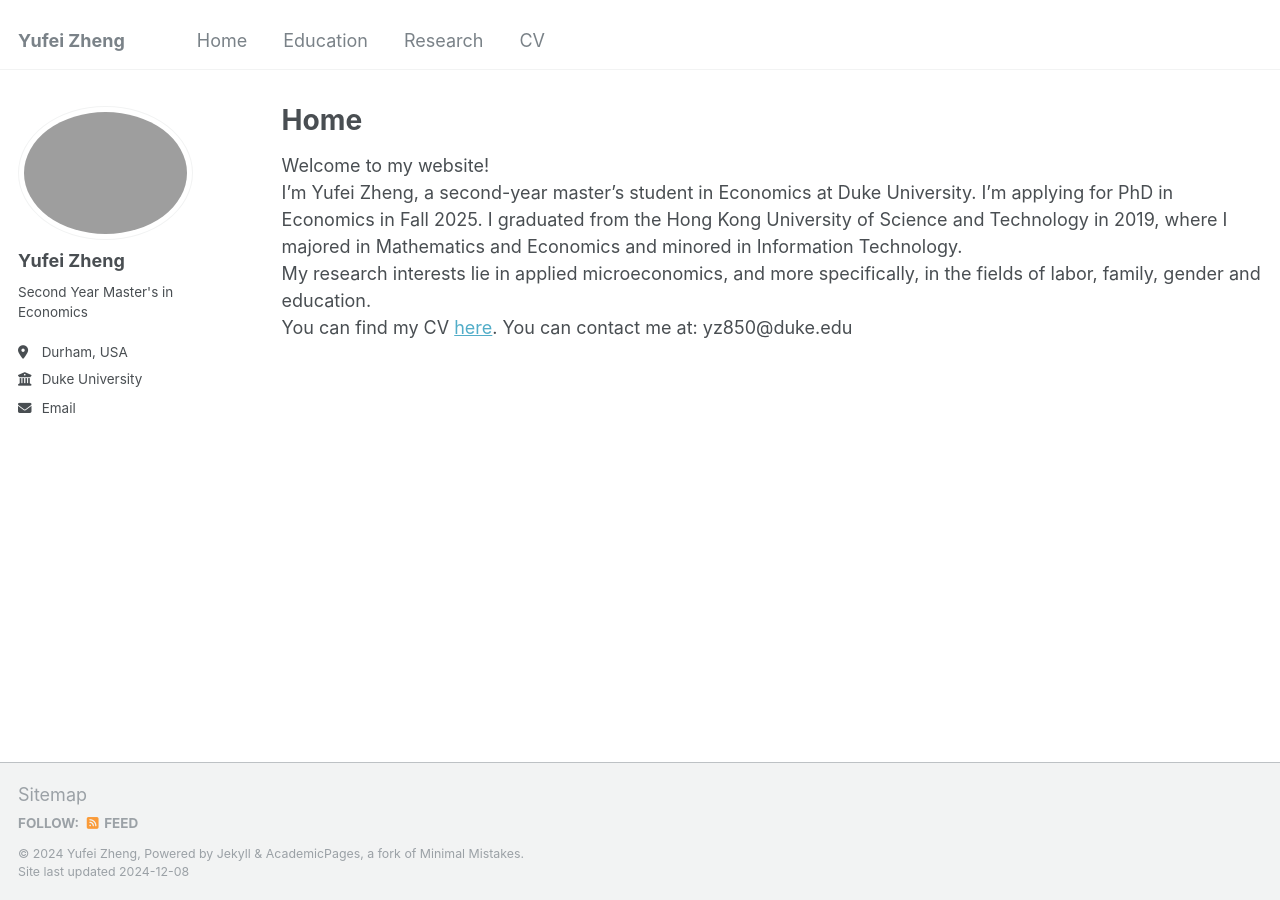
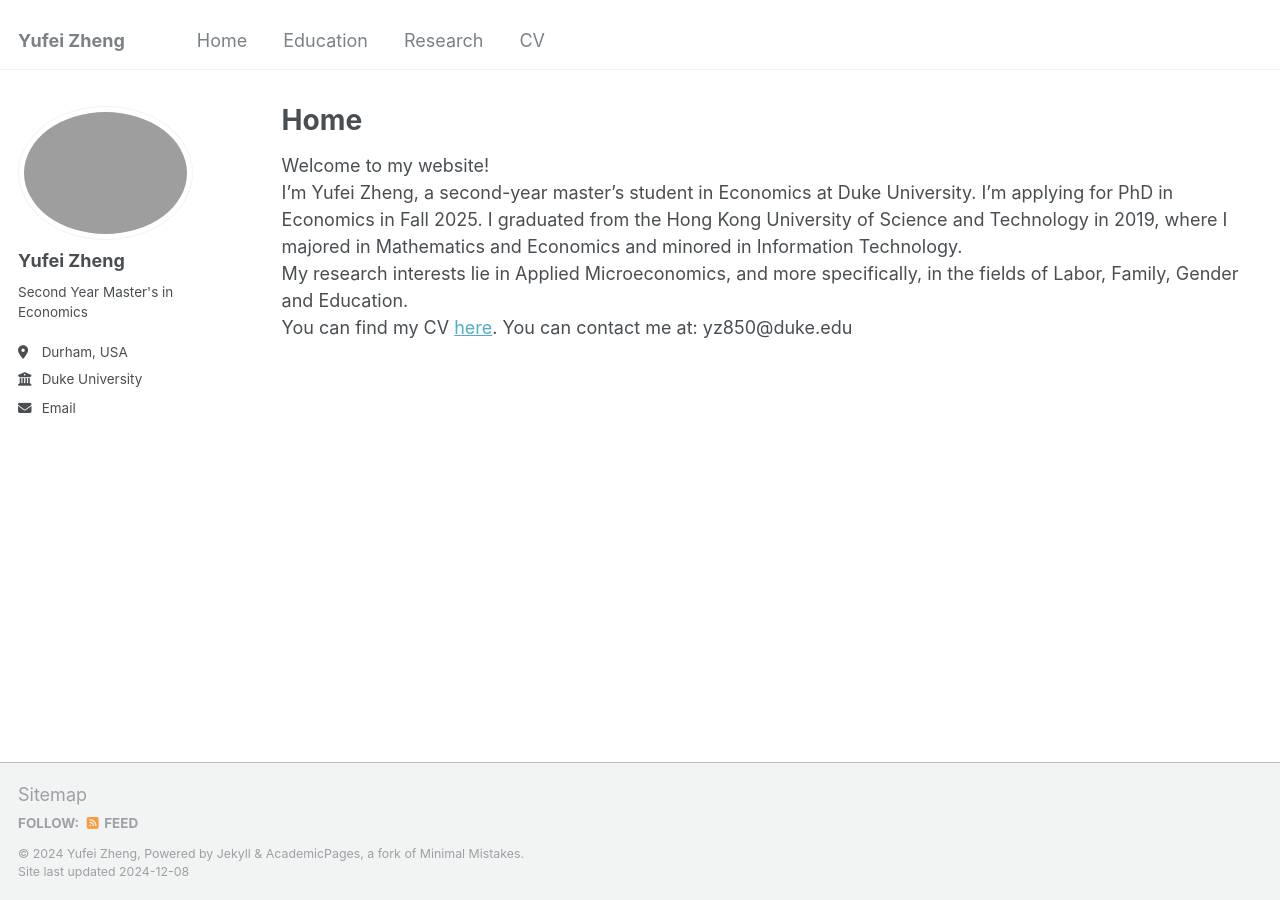
Before and after one commit to sophiezheng5/sophiezheng5.github.io, a Jekyll site: the page built from _pages/home.md, in a window 1280 px wide. Built offline with Jekyll 4.4.1, drawn with Linux system fonts in a browser that asks for light colours.

```diff
--- a/_pages/home.md
+++ b/_pages/home.md
@@ -8,5 +8,5 @@ redirect_from:
 ---
 Welcome to my website!<br />
 I'm Yufei Zheng, a second-year master's student in Economics at Duke University. I'm applying for PhD in Economics in Fall 2025. I graduated from the Hong Kong University of Science and Technology in 2019, where I majored in Mathematics and Economics and minored in Information Technology.<br />
-My research interests lie in applied microeconomics, and more specifically, in the fields of labor, family, gender and education. <br />
+My research interests lie in Applied Microeconomics, and more specifically, in the fields of Labor, Family, Gender and Education. <br />
 You can find my CV <a href="/files/CV_Yufei Zheng_Latex.pdf">here</a>. You can contact me at: yz850@duke.edu
```
